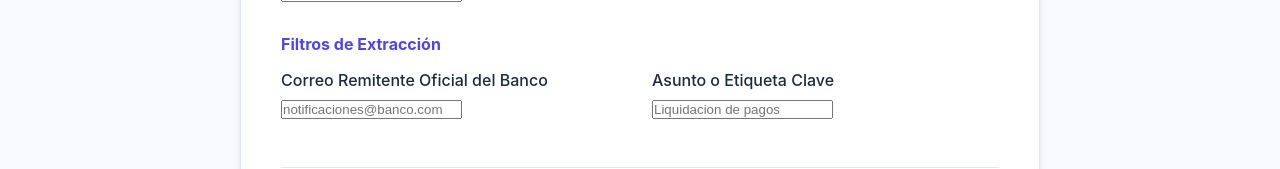
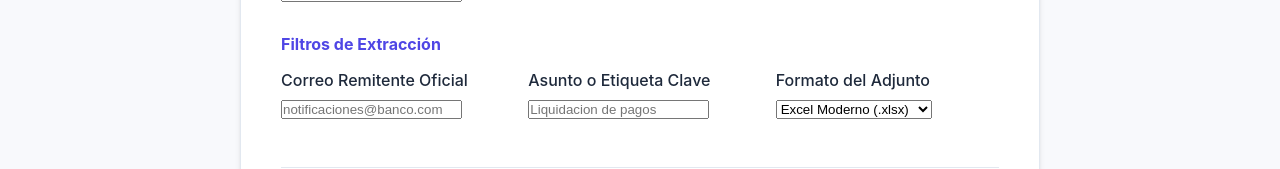
Before and after one commit to WilliamMarroquin/Proyecto-inteligencia-propia, a Next.js app: page /configuracion in a window 1280 px wide. Shown: the part 484-653 px from the top of the page. Built offline with nearby package versions, Linux system fonts and the light colour scheme; no server answers; the database is empty.

Commit message:
formato que banco mande

```diff
--- a/src/app/configuracion/page.tsx
+++ b/src/app/configuracion/page.tsx
@@ -18,6 +18,7 @@ export default async function ConfiguracionPage(props: { searchParams: Promise<{
       emailPassword: formData.get("emailPassword") as string || config?.emailPassword || '',
       bankSender: formData.get("bankSender") as string || config?.bankSender || '',
       emailKeyword: formData.get("emailKeyword") as string || config?.emailKeyword || '',
+      bankFileExtension: formData.get("bankFileExtension") as string || config?.bankFileExtension || 'xlsx',
       tokenEmailUser: formData.get("tokenEmailUser") as string || config?.tokenEmailUser || '',
       tokenEmailPassword: formData.get("tokenEmailPassword") as string || config?.tokenEmailPassword || '',
       tokenFirmaUrl: formData.get("tokenFirmaUrl") as string || config?.tokenFirmaUrl || '',
@@ -105,14 +106,23 @@ export default async function ConfiguracionPage(props: { searchParams: Promise<{
               </div>
 
               <h3 style={{ marginTop: '2rem', marginBottom: '1rem', fontSize: '1rem', color: 'var(--primary)' }}>Filtros de Extracción</h3>
-              <div style={{ display: 'grid', gridTemplateColumns: '1fr 1fr', gap: '1.5rem' }}>
+              <div style={{ display: 'grid', gridTemplateColumns: '1fr 1fr 1fr', gap: '1.5rem' }}>
                 <div>
-                  <label style={{ display: 'block', marginBottom: '0.5rem', fontWeight: 500 }}>Correo Remitente Oficial del Banco</label>
+                  <label style={{ display: 'block', marginBottom: '0.5rem', fontWeight: 500 }}>Correo Remitente Oficial</label>
                   <input type="email" name="bankSender" defaultValue={config?.bankSender || ''} placeholder="notificaciones@banco.com" className="input" />
                 </div>
                 <div>
                   <label style={{ display: 'block', marginBottom: '0.5rem', fontWeight: 500 }}>Asunto o Etiqueta Clave</label>
                   <input type="text" name="emailKeyword" defaultValue={config?.emailKeyword || ''} placeholder="Liquidacion de pagos" className="input" />
+                </div>
+                <div>
+                  <label style={{ display: 'block', marginBottom: '0.5rem', fontWeight: 500 }}>Formato del Adjunto</label>
+                  <select name="bankFileExtension" defaultValue={config?.bankFileExtension || 'xlsx'} className="input">
+                    <option value="xlsx">Excel Moderno (.xlsx)</option>
+                    <option value="csv">Texto Separado (.csv)</option>
+                    <option value="pdf">Documento PDF (.pdf)</option>
+                    <option value="xls">Excel Antiguo (.xls)</option>
+                  </select>
                 </div>
               </div>
 
--- a/src/lib/imap.ts
+++ b/src/lib/imap.ts
@@ -48,8 +48,9 @@ export async function fetchEmailsAndExtractExcel(config: any) {
 
           if (parsed.attachments && parsed.attachments.length > 0) {
             for (const att of parsed.attachments) {
-              // Verificamos que sea un Excel
-              if (att.filename && att.filename.endsWith('.xlsx')) {
+              // Verificamos el formato configurado (por defecto .xlsx)
+              const ext = config.bankFileExtension ? `.${config.bankFileExtension.replace(/^\./, '')}` : '.xlsx';
+              if (att.filename && att.filename.toLowerCase().endsWith(ext.toLowerCase())) {
                 attachments.push({
                   filename: att.filename,
                   content: att.content as Buffer
```
Also changed, not shown: 1 other file (tests, documents, lock files or other folders).
